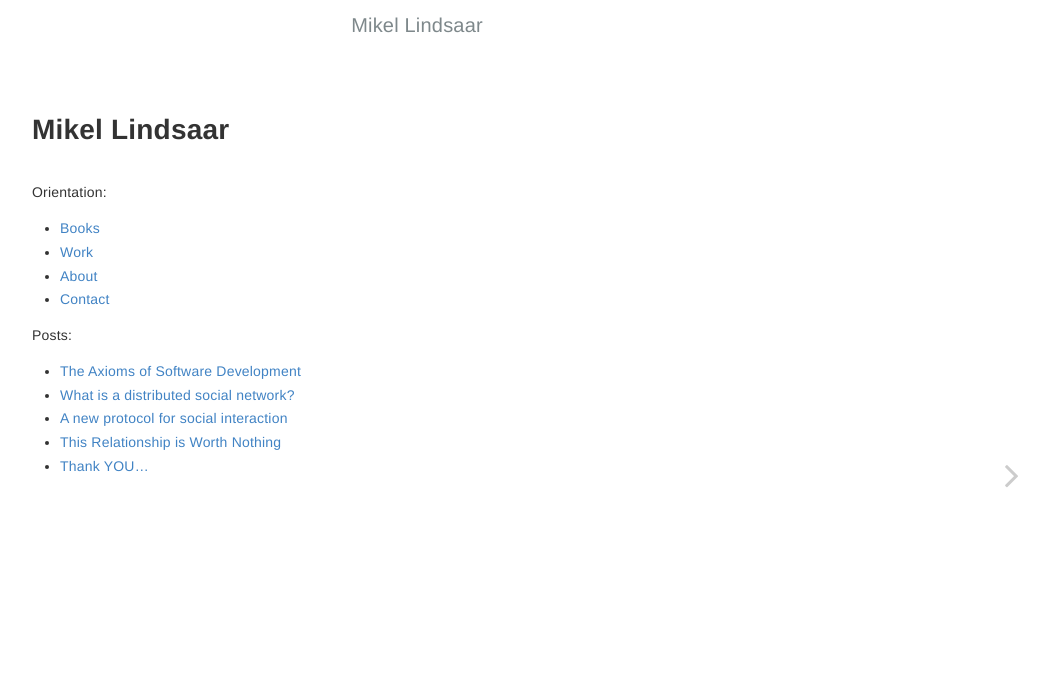
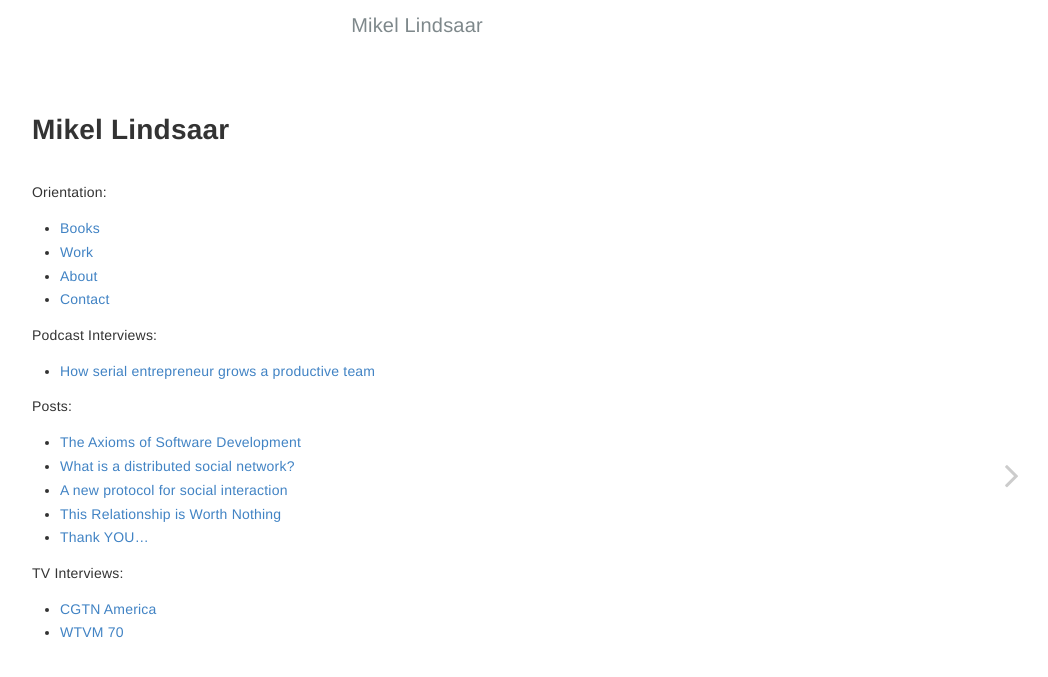
Before and after one commit to mikel/mikel.github.io, a Jekyll site: the page built from index.md, in a window 1280 px wide. Shown: the top 677 px of the page, without its empty margins (223-1271 px from the left). Built offline with Jekyll 4.4.1, drawn with Linux system fonts in a browser that asks for light colours.

Commit message:
Adding TV Interviews and PodCast

```diff
--- a/_config.yml
+++ b/_config.yml
@@ -49,6 +49,9 @@ collections:
   posts:
     output: true
     index: true
+  interviews:
+    output: true
+    index: true
 
 destination:      ./_site
 incremental:      false
--- a/index.md
+++ b/index.md
@@ -10,6 +10,10 @@ Orientation:
 * [About](/about)
 * [Contact](/contact)
 
+Podcast Interviews:
+
+* [How serial entrepreneur grows a productive team](https://open.spotify.com/episode/7qfwsFjIVMIYNJcmnDaEd2)
+
 Posts:
 
 * [The Axioms of Software Development](/posts/2021-03-06-The-Axioms-of-Software-Development)
@@ -17,3 +21,8 @@ Posts:
 * [A new protocol for social interaction ](/posts/2010-09-18-a-new-protocol-for-social-interaction)
 * [This Relationship is Worth Nothing](/posts/2010-06-13-this-relationship-is-worth-nothing)
 * [Thank YOU...](/posts/2010-06-11-thank-YOU)
+
+TV Interviews:
+
+* [CGTN America](/interviews/cgtn-2024-01-23)
+* [WTVM 70](/interviews/wtvm-70-2024-01-30)
```
Also changed, not shown: _interviews/cgtn-2024-01-23.md (added, +11 -0 lines), _interviews/wtvm-70-2024-01-30.md (added, +11 -0 lines), Gemfile.lock, 2 other files.
